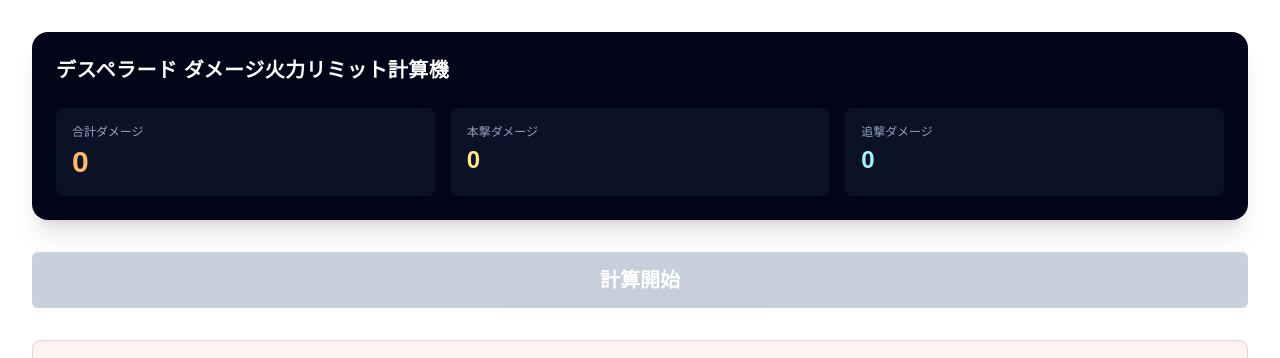
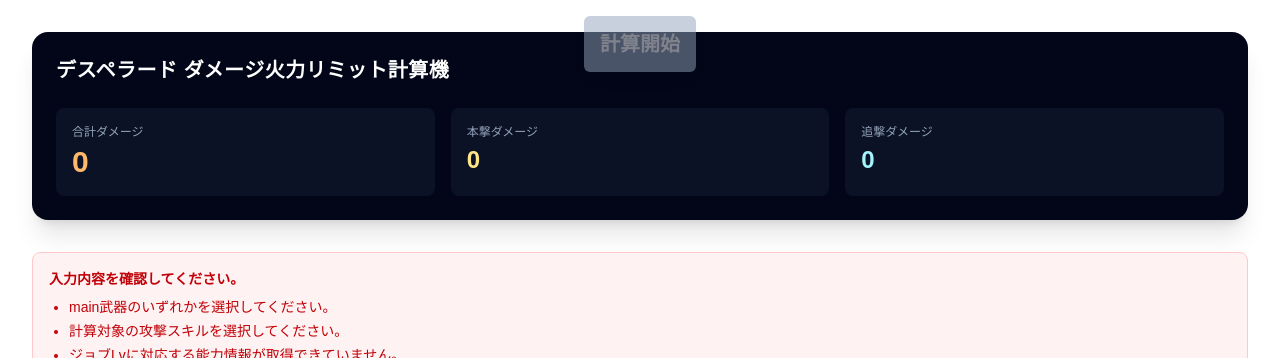
Before and after one commit to hidehide3421/logres-calc, a Next.js app: page /calc/desperado in a window 1280 px wide. Shown: the top 358 px of the page. Built offline with nearby package versions, Linux system fonts and the light colour scheme; no server answers; the database is empty.

Commit message:
fix: 計算開始ボタンを固定

```diff
--- a/app/calc/desperado/page.tsx
+++ b/app/calc/desperado/page.tsx
@@ -17,14 +17,7 @@ const SKILL_LEVEL_OPTIONS = [1, 2, 3, 4, 5] as const;
 const ELEMENT_OPTIONS = [NONE_LABEL, "火", "水", "風", "土", "光", "闇", "無"];
 const RARITY_OPTIONS = [NONE_LABEL, "究極", "伝説", "英雄"];
 const ITEM_LV_ULTIMATE = ["1~69", "70~89", "90~109", "110~129", "130"];
-const ITEM_LV_LEGEND_HERO = [
-  "1~69",
-  "70~89",
-  "90~109",
-  "110~129",
-  "130~139",
-  "140",
-];
+const ITEM_LV_LEGEND_HERO = ["1~69", "70~89", "90~109", "110~129", "130~139", "140"];
 const STATUS_KEYS = [
   "HP",
   "物攻",
@@ -640,6 +633,22 @@ export default function DesperadoPage() {
   };
 
   return (
+    <div className="relative">
+      <div className="fixed left-1/2 top-4 z-50 w-28 -translate-x-1/2">
+        <Button
+          type="button"
+          className={`w-full py-7 text-xl font-bold shadow-lg ${
+            canCalculate
+              ? "bg-orange-600 hover:bg-orange-500"
+              : "bg-slate-400 hover:bg-slate-400"
+          }`}
+          disabled={!canCalculate}
+          onClick={handleCalculate}
+        >
+          計算開始
+        </Button>
+      </div>
+
     <div className="mx-auto w-full max-w-7xl space-y-8 p-4 md:p-8">
       <div className="rounded-2xl bg-slate-950 p-6 text-white shadow-xl">
         <h1 className="text-xl font-bold tracking-wide">デスペラード ダメージ火力リミット計算機</h1>
@@ -665,19 +674,6 @@ export default function DesperadoPage() {
           </div>
         </div>
       </div>
-
-      <Button
-        type="button"
-        className={`w-full py-7 text-xl font-bold ${
-          canCalculate
-            ? "bg-orange-600 hover:bg-orange-500"
-            : "bg-slate-400 hover:bg-slate-400"
-        }`}
-        disabled={!canCalculate}
-        onClick={handleCalculate}
-      >
-        計算開始
-      </Button>
 
       {validationMessages.length > 0 && (
         <div className="rounded-lg border border-red-200 bg-red-50 p-4 text-sm text-red-700">
@@ -1024,6 +1020,7 @@ export default function DesperadoPage() {
           </section>
         )} */}
       </div>
+      </div>
     </div>
   );
 }
```
